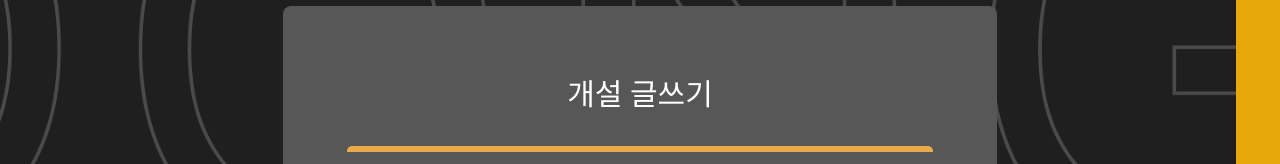
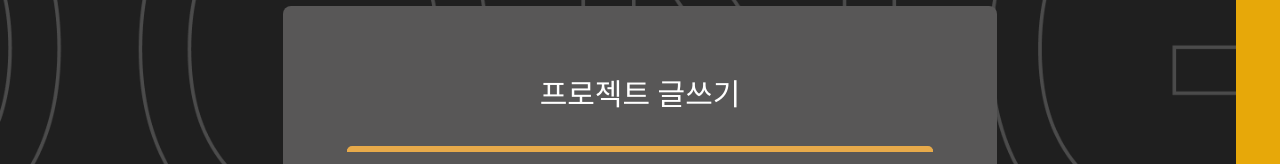
Before and after one commit to dong-area/DongArea-Frontend, a React (Create React App) app: page /createproj in a window 1280 px wide. Shown: the part 154-318 px from the top of the page. Built offline with nearby package versions, Linux system fonts and the light colour scheme; a web font is replaced by a local one.

Commit message:
FIX :: Make Project

```diff
--- a/src/pages/MakingProj.jsx
+++ b/src/pages/MakingProj.jsx
@@ -3,11 +3,13 @@ import * as S from "../style/MackingClubStyle";
 import react, { useRef, useState, useMemo } from "react";
 import Background from "../asset/dongarea.png";
 import axios from "axios";
+import { useNavigate } from "react-router-dom";
 
 const MakingProj = () => {
   const [title, setTitle] = useState("");
   const [info, setInfo] = useState("");
   const [img, setImg] = useState(null);
+  const Navigate = useNavigate();
 
   const PostAxios = (image_url) => {
     axios.post("/project/post/write", {
@@ -18,16 +20,17 @@ const MakingProj = () => {
   };
 
   const CheckUpload = () => {
-    const image_url = img.thumbnail;
-    console.log(image_url.slice(5));
     if (title == "" || info == "" || img == null) {
       alert("정보를 정확하세 입력해주세요");
     } else {
+      const image_url = img.thumbnail;
+      console.log(image_url.slice(5));
       let Check = window.confirm(
         title + "\n" + info + "\n" + "를 올리시겠습니까?"
       );
       if (Check) {
         PostAxios(image_url);
+        Navigate("/ProjectBoard");
       }
     }
   };
@@ -50,7 +53,7 @@ const MakingProj = () => {
       <S.BackGroundImg src={Background} alt="사진" />
       <S.SideBar></S.SideBar>
       <S.MainBox>
-        <S.MainTitle>개설 글쓰기</S.MainTitle>
+        <S.MainTitle>프로젝트 글쓰기</S.MainTitle>
         <S.TitleHr />
         <S.InputNav>
           <S.InputGroup>
```
